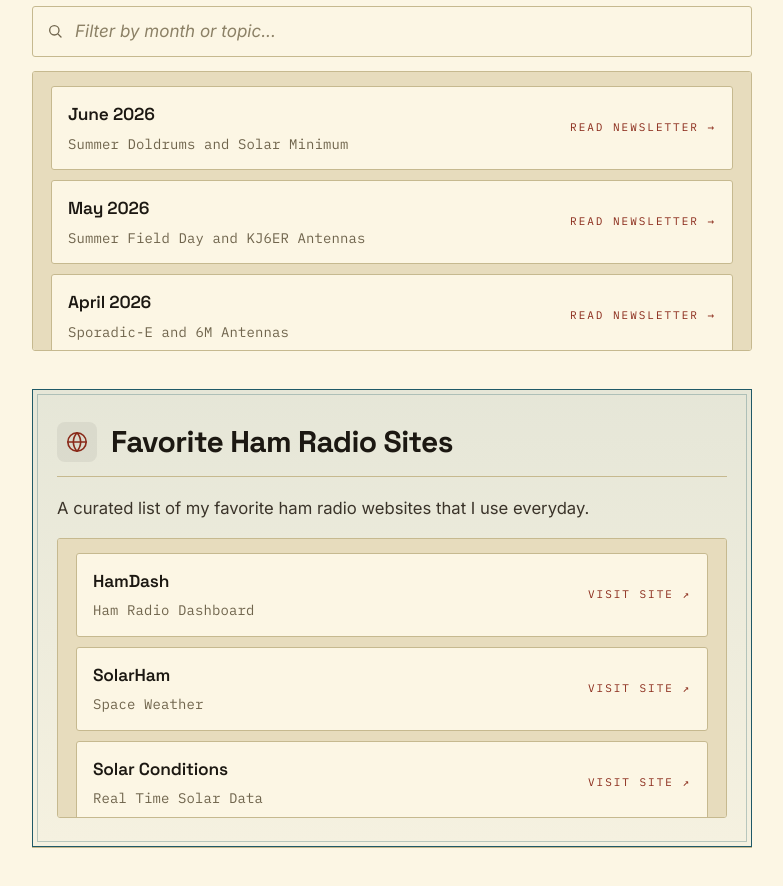
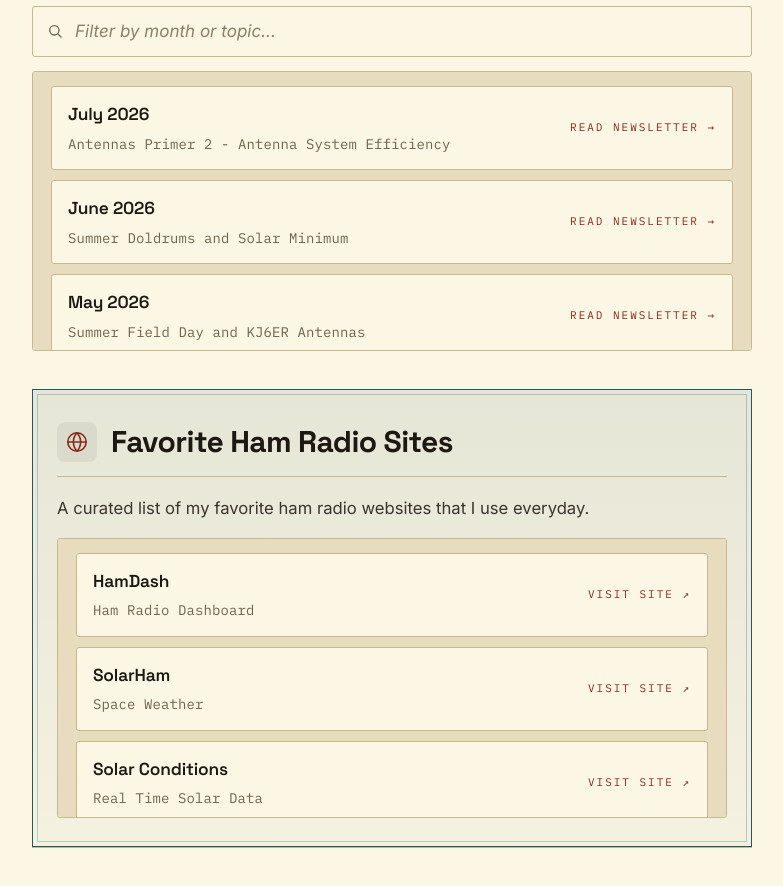
Before and after one commit to cmihran/kj6er, a plain HTML site: page index.html in a window 1280 px wide. Shown: the part 3607-4493 px from the top of the page, without its empty margins (248-1031 px from the left). Drawn offline with Linux system fonts and the light colour scheme.

Commit message:
Add July 2026 newsletter to archive (#18)
Claude-Session: https://claude.ai/code/session_019UvhJtBmeSd1eiJEbrL2Zf

Co-authored-by: Claude <noreply@anthropic.com>

```diff
--- a/index.html
+++ b/index.html
@@ -482,6 +482,13 @@
 
       <div id="newsletters-container">
         <ul class="plans">
+          <li class="plan" data-search="july 2026 antennas primer 2 antenna system efficiency">
+            <a class="plan__link" href="https://bit.ly/KJ6ERNewsletter2607" target="_blank" rel="noopener">
+              <span class="plan__name">July 2026</span>
+              <span class="plan__specs">Antennas Primer 2 - Antenna System Efficiency</span>
+              <span class="plan__cta">Read Newsletter <span aria-hidden="true">&rarr;</span></span>
+            </a>
+          </li>
           <li class="plan" data-search="june 2026 summer doldrums and solar minimum">
             <a class="plan__link" href="https://share.sender.net/campaigns/g4GD/kj6er-antennas-june-2026-newsletter" target="_blank" rel="noopener">
               <span class="plan__name">June 2026</span>
```
